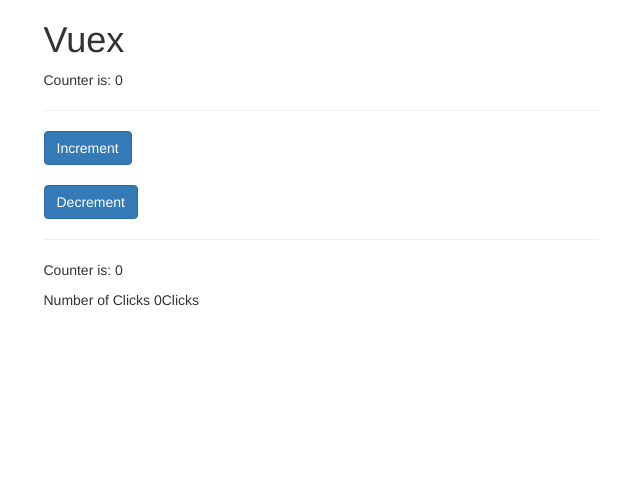
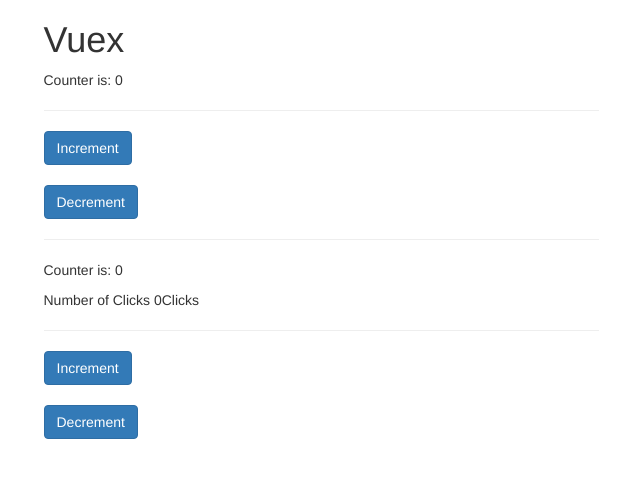
Before and after one commit to azkura/vuex-management-app, a Vue app: page / in a window 1280 px wide. Shown: the top 478 px of the page, without its empty margins (319-959 px from the left). Built offline with nearby package versions, Linux system fonts and the light colour scheme.

Commit message:
Using Mutations(setters)

```diff
--- a/src/App.vue
+++ b/src/App.vue
@@ -8,6 +8,8 @@
                 <app-counter></app-counter>
                 <hr>
                 <app-another-result></app-another-result>
+                <hr>
+                <app-another-counter></app-another-counter>
             </div>
         </div>
     </div>
@@ -17,12 +19,14 @@
     import Counter from './components/Counter.vue';
     import Result from './components/Result.vue';
     import AnotherResult from './components/AnotherResult.vue';
+    import AnotherCounter from './components/AnotherCounter.vue'
 
     export default {
       components: {
           appCounter: Counter,
           appResult: Result,
-          appAnotherResult: AnotherResult
+          appAnotherResult: AnotherResult,
+          appAnotherCounter: AnotherCounter
         }
     }
 </script>
--- /dev/null
+++ b/src/components/AnotherCounter.vue
@@ -0,0 +1,20 @@
+<template>
+    <div>
+        <button class="btn btn-primary" @click="increment">Increment</button>
+        <br><br>
+        <button class="btn btn-primary" @click="decrement">Decrement</button>
+    </div>
+</template>
+
+<script>
+    export default {
+        methods: {
+            increment() {
+                this.$store.commit('increment')
+            },
+            decrement() {
+                this.$store.commit('decrement')
+            }
+        }
+    }
+</script>
--- a/src/store/store.js
+++ b/src/store/store.js
@@ -13,6 +13,14 @@
         },
         stringCounter: state => {
             return state.counter + 'Clicks'
+        },
+    },
+    mutations: {
+        increment: state => {
+            state.counter++
+        },
+        decrement: state => {
+            state.counter--
         }
     }
 })
```
